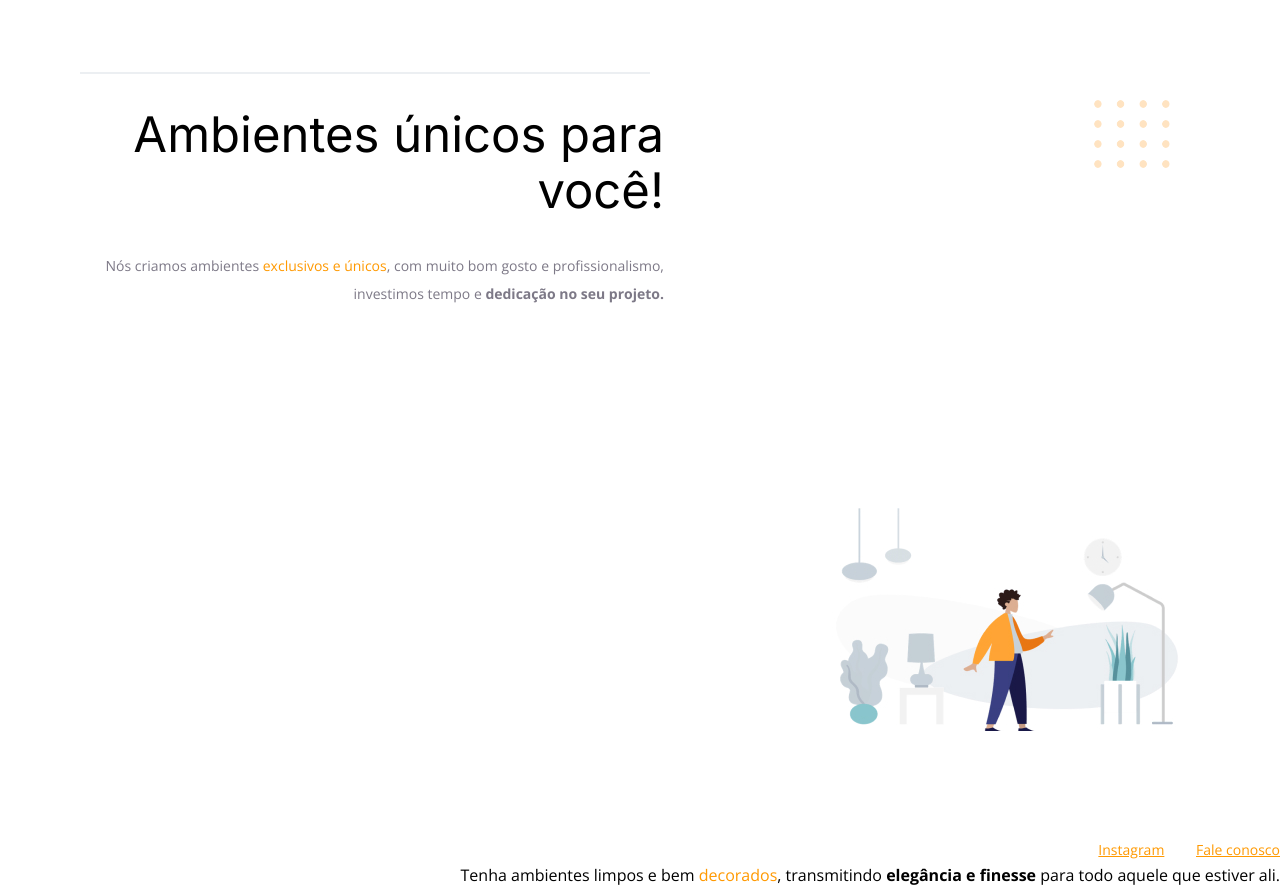
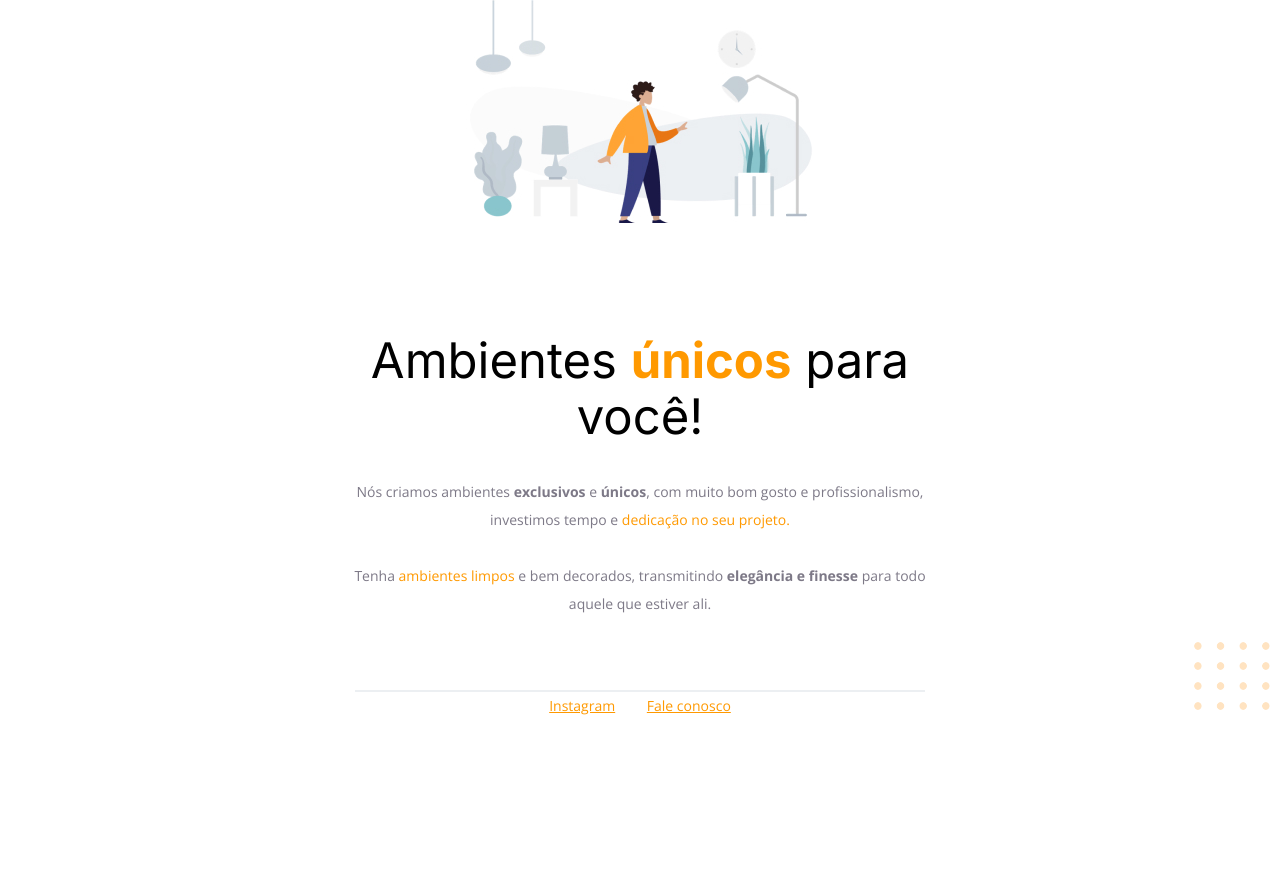
Before and after one commit to vbruno/RS-Explorer-N2-corrigindo-bug-01, a plain HTML site: page index.html in a window 1280 px wide. After the commit the page ends 800 px from the top, so only its background shows below. Drawn offline with nearby package versions, Linux system fonts and the light colour scheme.

Commit message:
Desafio Concluído

```diff
--- a/index.html
+++ b/index.html
@@ -2,6 +2,7 @@
 <!DOCTYPE html>
 <html lang="pt-br">
 <!-- Tag <head> contém as instruções para a página -->
+
 <head>
   <link rel="preconnect" href="https://fonts.googleapis.com" />
   <link rel="preconnect" href="https://fonts.gstatic.com" crossorigin />
@@ -9,48 +10,41 @@
   <meta name="viewport" content="width=device-width, initial-scale=1.0" />
   <title>Móveis customizados</title>
 
-    <link
-      href="https://fonts.googleapis.com/css2?family=Inter:wght@400;700&family=Open+Sans:wght@400;700&display=swap"
-      rel="stylesheet"
-    />
+  <link href="https://fonts.googleapis.com/css2?family=Inter:wght@400;700&family=Open+Sans:wght@400;700&display=swap"
+    rel="stylesheet" />
 
   <link rel="stylesheet" href="style.css" />
 </head>
 
 <!-- Tag <body> é o corpo do documento, onde tem as informações que serão mostradas. -->
+
 <body>
+
   <div id="hero">
-      <div class="line"></div>
-      <h1>Ambientes únicos para você!</h1>
+    <img src="images/img1.jpg" alt="Desenho de uma pessoa vestindo uma camisa amarela em uma sala com Móveis" />
+    <h1>Ambientes <b>únicos</b> para você!</h1>
     <p>
-        Nós criamos ambientes <span>exclusivos e únicos</span>, com muito
+      Nós criamos ambientes <b>exclusivos</b> e <b>únicos</b>, com muito
       bom gosto e profissionalismo, investimos tempo e
-        <strong>dedicação no seu projeto.</strong>
+      <span>dedicação no seu projeto.</span>
 
       <br />
       <br />
+
+      Tenha <span>ambientes limpos</span> e bem decorados, transmitindo
+      <strong>elegância e finesse</strong>
+      para todo aquele que estiver ali.
     </p>
   </div>
-    <img
-      src="images/img1.jpg"
-      alt="Desenho de uma pessoa vestindo uma camisa amarela em uma sala com Móveis"
-    />
 
   <div id="footer">
-      <a target="_blank" href="https://instagram.com/moveisparavoce"
-        >Instagram</a
-      >
+    <div class="line"></div>
+    <a target="_blank" href="https://instagram.com/moveisparavoce">Instagram</a>
     <a href="mailto:contato@moveisparavoce.com">Fale conosco</a>
   </div>
 
-    Tenha ambientes limpos e bem <span>decorados</span>, transmitindo
-    <strong>elegância e finesse</strong>
-    para todo aquele que estiver ali.
+  <img id="balls" src="images/balls.svg" alt="Bolinhas alaranjadas no canto inferior direito da tela" />
 
-    <img
-      id="balls"
-      src="images/balls.svg"
-      alt="Bolinhas alaranjadas no canto inferior direito da tela"
-    />
 </body>
+
 </html>
--- a/style.css
+++ b/style.css
@@ -1,16 +1,20 @@
 body {
   font-family: "Open Sans", sans-serif;
-  text-align: end;
+  text-align: center;
   margin: 0;
+  box-sizing: border-box;
+
+  position: relative;
 }
 
 #hero {
-    width: 592px;
-    margin: 72px;
+  width: 592px;
+  height: auto;
+  margin: auto;
 }
 
-img {
-    margin: 100px;
+#hero img {
+    margin-bottom: 72px;
 }
 
 h1 {
@@ -26,8 +30,16 @@ h1 span {
   margin-bottom: 32px;
 }
 
-span, a {
+span, a, h1 b {
   color: #ff9900;
+}
+#footer {
+  margin-top: 72px;
+
+}
+
+#footer a + a {
+    margin-left: 28px;
 }
 
 p, #footer {
@@ -36,21 +48,18 @@ p, #footer {
   line-height: 28px;
 }
 
-#footer a + a {
-    margin-left: 28px;
-}
-
 .line {
     width: 568px;
     height: 0;
 
-    margin: 0 8px;
+    margin: 0 auto;
 
     border: 1px solid #ECEFF2;
 }
 
+
 #balls {
-    position: fixed;
-    top: 0;
+    position:absolute;
+    bottom: 0;
     right: 0;
 }
```
Lines whose indentation alone changed are shown as unchanged.
